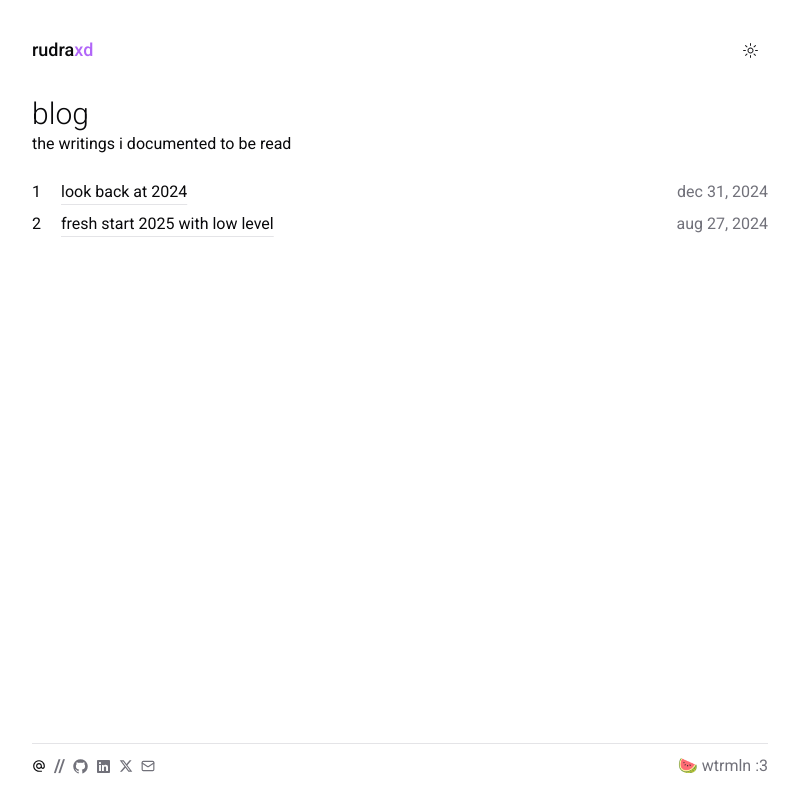
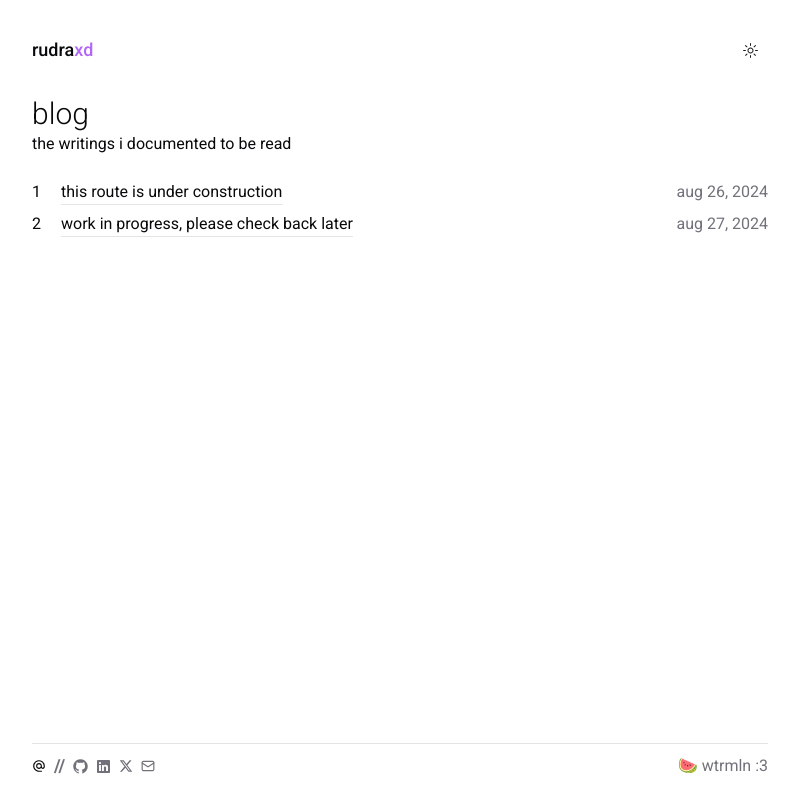
Before and after one commit to FireHead90544/w3, a Next.js app: page /blog in a window 1280 px wide. Shown: the whole page, without its empty margins (240-1039 px from the left). Built offline with nearby package versions, Linux system fonts and the light colour scheme.

Commit message:
chore: create more informative texts

```diff
--- a/app/blog/page.tsx
+++ b/app/blog/page.tsx
@@ -4,12 +4,12 @@ import PostItem from "@/components/(blog)/PostItem";
 export default function Blog() {
 	const posts = [
 		{
-			title: "look back at 2024",
+			title: "this route is under construction",
 			slug: "look-back-at-2024",
-			publish_date: "dec 31, 2024"
+			publish_date: "aug 26, 2024"
 		},
 		{
-			title: "fresh start 2025 with low level",
+			title: "work in progress, please check back later",
 			slug: "fresh-start-2025-with-low-level",
 			publish_date: "aug 27, 2024"
 		}
```
